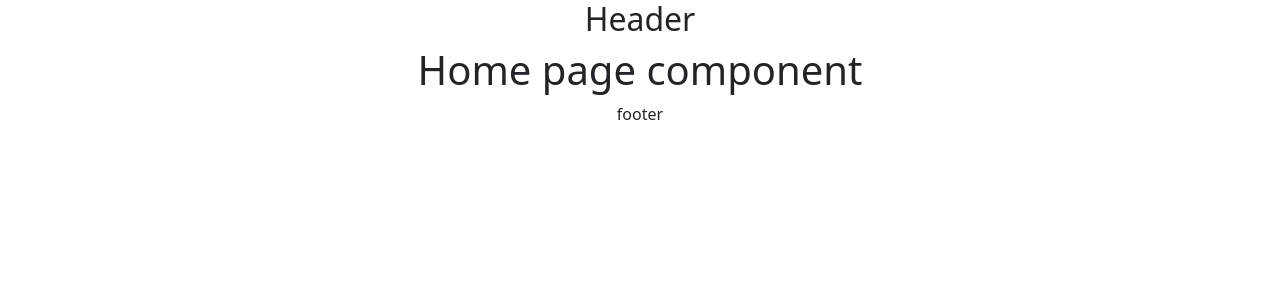
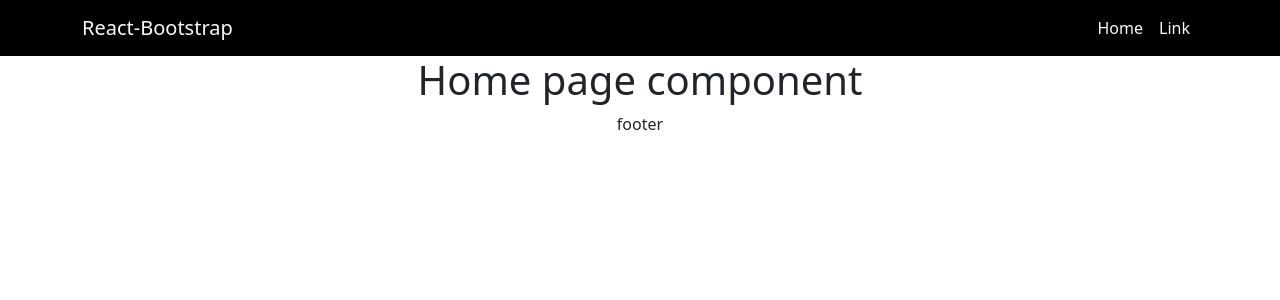
Before and after one commit to BappySheikh1/task-repo, a React (Create React App) app: page / in a window 1280 px wide. Shown: the top 300 px of the page. Built offline with nearby package versions, Linux system fonts and the light colour scheme.

Commit message:
header added

```diff
--- a/src/Router/router.js
+++ b/src/Router/router.js
@@ -10,7 +10,8 @@ export const router =createBrowserRouter([
             {
                 path: '/',
                 element: <Home />
-            }
+            },
+
         ]
     }
 ])
--- a/src/Shared/Header/Header.js
+++ b/src/Shared/Header/Header.js
@@ -1,11 +1,23 @@
-import React from 'react';
+import Container from 'react-bootstrap/Container';
+import Nav from 'react-bootstrap/Nav';
+import Navbar from 'react-bootstrap/Navbar';
+import NavDropdown from 'react-bootstrap/NavDropdown';
 
-const Header = () => {
-    return (
-        <div>
-            <h2>Header</h2>
-        </div>
-    );
-};
+function Header() {
+  return (
+    <Navbar bg="black"  expand="lg">
+      <Container >
+        <Navbar.Brand className='text-light' href="#home">React-Bootstrap</Navbar.Brand>
+        <Navbar.Toggle aria-controls="basic-navbar-nav" />
+        <Navbar.Collapse id="basic-navbar-nav">
+          <Nav className="ms-auto">
+            <Nav.Link className='text-light' href="#home">Home</Nav.Link>
+            <Nav.Link className='text-light' href="#link">Link</Nav.Link>
+          </Nav>
+        </Navbar.Collapse>
+      </Container>
+    </Navbar>
+  );
+}
 
 export default Header;
```
